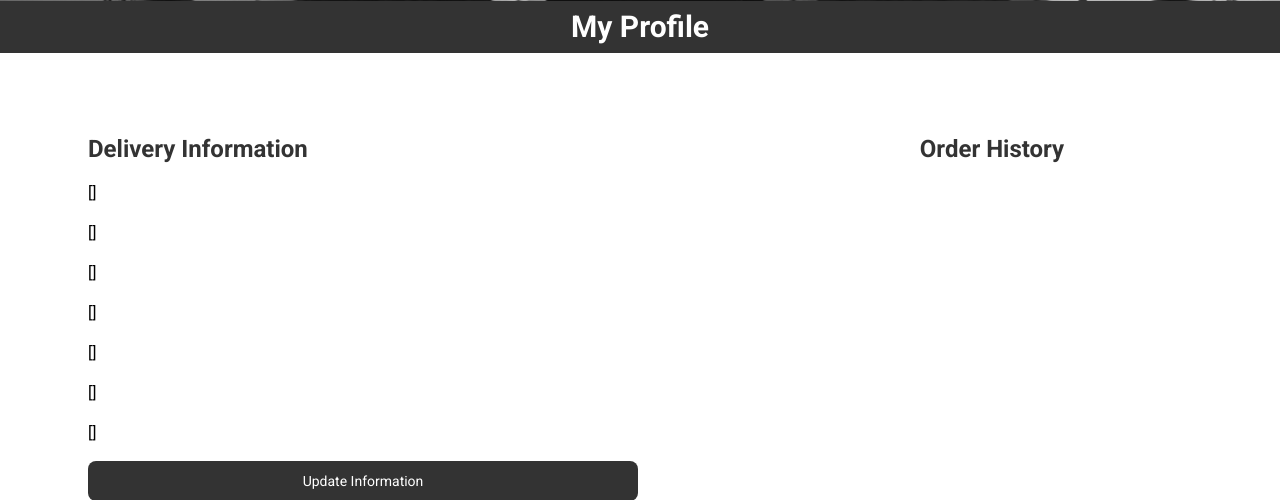
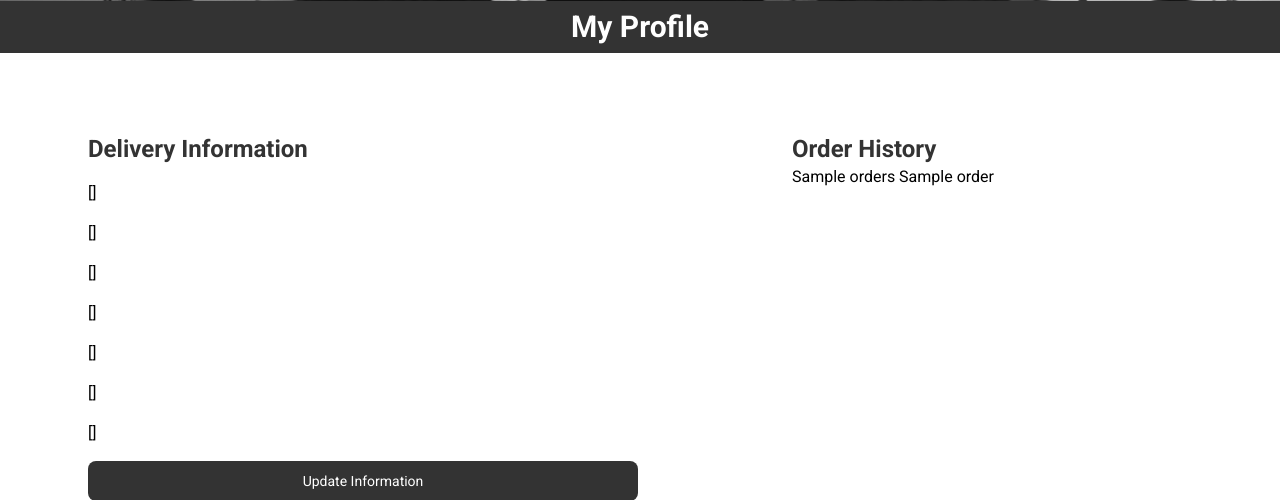
Before and after one commit to ShaneDoyleDev/fleetfoot, a Django app: template profiles/templates/profiles/profile.html in a window 1280 px wide. Shown: the part 484-984 px from the top of the page. Run offline with Django 4.2, Linux system fonts and the light colour scheme; the template is opened without the code that fills it: most values are stand-ins (such as "Sample title", 1, 10 or a date in 2020); form fields are guessed from the names that the template uses; style sheets or scripts are compiled from the project's sources; some libraries are stand-ins or nearby versions.

Commit message:
refactor(profiles/views.py): update user profile on post request

```diff
--- a/profiles/templates/profiles/profile.html
+++ b/profiles/templates/profiles/profile.html
@@ -157,7 +157,7 @@
 
     <section class="flex flex-col items-center justify-between gap-32 sm:gap-20 px-12 py-20 md:items-start md:flex-row md:max-w-[1200px] mx-auto">
         <!-- Delivery Information -->
-        <form id="payment-form" method="POST" action="{% url "checkout" %}" class="w-full sm:w-2/3 md:w-1/2 md:2/3 max-w-[550px] space-y-4">
+        <form id="profile-form" method="POST" action="{% url "profile" %}" class="w-full sm:w-2/3 md:w-1/2 md:2/3 max-w-[550px] space-y-4">
             <h2 class="text-2xl font-bold text-center md:text-left">Delivery Information</h2>
             {% csrf_token %}
             <input type="hidden" name="form_type" value="profile_form">
@@ -201,8 +201,19 @@
         </form>
 
         <!-- Order History -->
-        <div class="space-y-14 md:max-w-[400px] md:w-1/2 flex flex-col items-center">
+        <div class="space-y-14 md:max-w-[400px] md:w-1/2 flex flex-col items-center md:items-start">
             <h3 class="text-2xl font-bold text-center md:text-left">Order History</h3>
+            {{profile.orders}}
+            {% if orders %}
+                {% for order in orders %}
+                    {{ order }}
+                {% endfor %}
+            {% else %}
+                 <!-- Empty Orders Message -->
+                <div class="space-y-8 text-lg text-center">
+                    <p class="text-center text-gray-400">You currently have no orders.</p>
+                </div>
+            {% endif %}
         </div>
     </section>
 {% endblock content %}
```
Also changed, not shown: profiles/views.py (+9 -0 lines).
